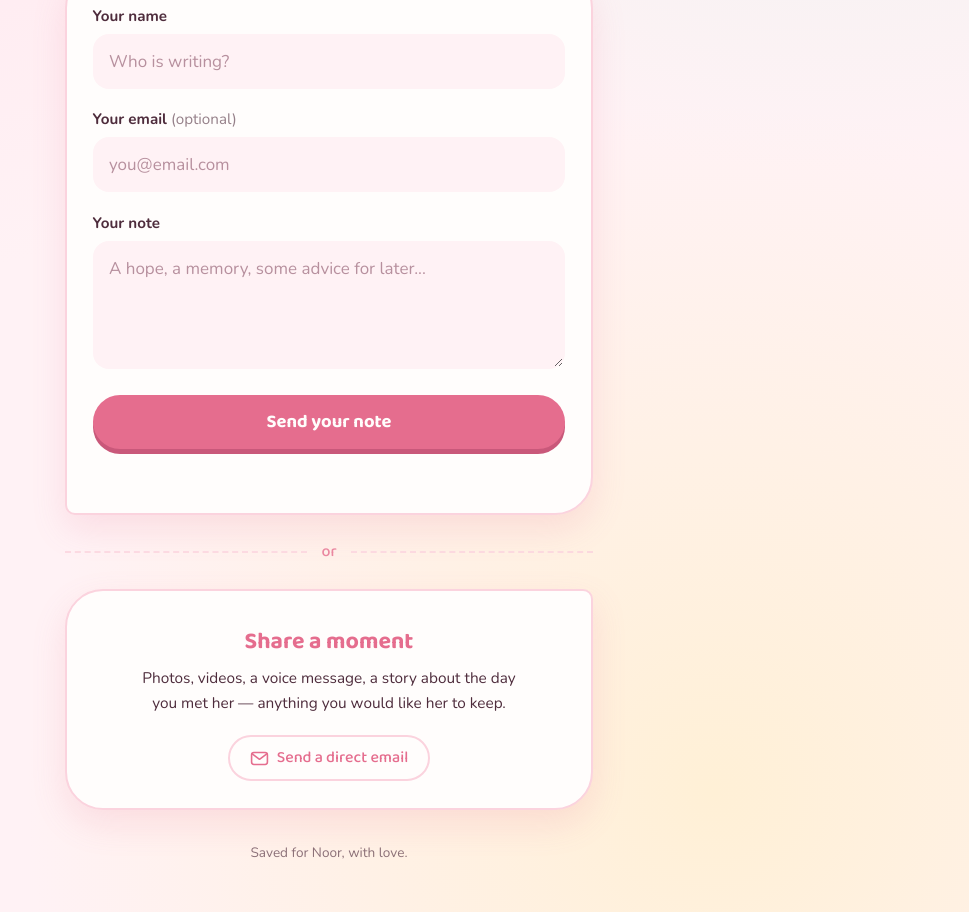
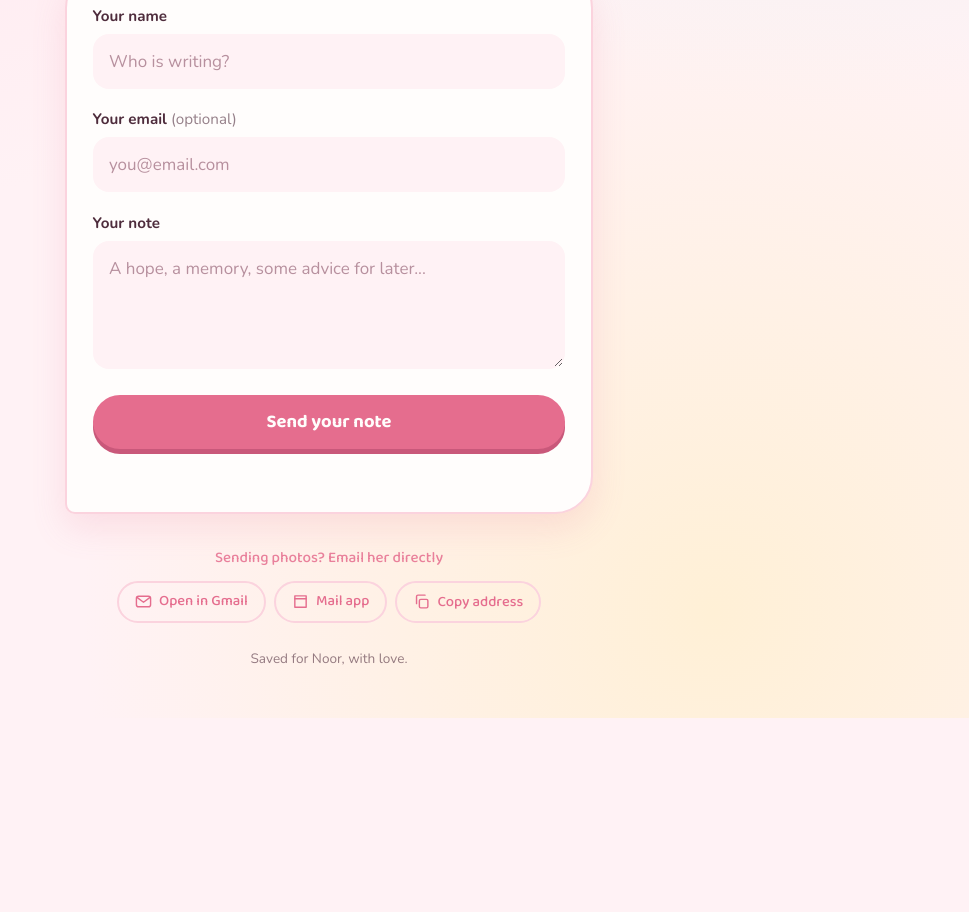
Before and after one commit to 9oorwh/9oorwh.github.io, a plain HTML site: page index.html in a window 1280 px wide. Shown: the part 585-1497 px from the top of the page, without its empty margins (311-1280 px from the left). After the commit the page ends 1303 px from the top, so only its background shows below. Drawn offline with nearby package versions, Linux system fonts and the light colour scheme.

Commit message:
layout changes

```diff
--- a/index.html
+++ b/index.html
@@ -15,7 +15,6 @@
     --rose:#E56D8E;
     --deep:#4E2C3C;
     --cream:#FFFDFC;
-    --butter:#FFE6A8;
   }
   *{box-sizing:border-box}
 
@@ -46,19 +45,10 @@
     aspect-ratio:1;
     animation:bob 6s ease-in-out infinite;
   }
-  .photo img{
-    width:100%;height:100%;
-    object-fit:cover;
-    display:block;
-    clip-path:url(#flower);
-  }
-  .photo::before{                 /* petal edge behind the flower */
-    content:"";
-    position:absolute;
-    inset:-7px;
-    background:var(--petal);
-    clip-path:url(#flower);
-    z-index:-1;
+  .photo img{width:100%;height:100%;object-fit:cover;display:block;clip-path:url(#flower)}
+  .photo::before{
+    content:"";position:absolute;inset:-7px;
+    background:var(--petal);clip-path:url(#flower);z-index:-1;
   }
   @keyframes bob{50%{transform:translateY(-9px) rotate(1.5deg)}}
 
@@ -66,21 +56,16 @@
     font-family:"Baloo 2",system-ui,sans-serif;
     font-weight:700;
     font-size:clamp(2.5rem,11vw,3.8rem);
-    line-height:1;
-    letter-spacing:-.5px;
-    margin:0 0 .5rem;
-    color:var(--rose);
+    line-height:1;letter-spacing:-.5px;
+    margin:0 0 .5rem;color:var(--rose);
   }
   .hero p{margin:0 auto 2.25rem;max-width:25rem}
 
-  /* floating doodles */
   .doodle{position:absolute;pointer-events:none;opacity:.85}
   .d1{top:6%;left:-4%;width:34px;animation:drift 7s ease-in-out infinite}
   .d2{top:26%;right:-3%;width:26px;animation:drift 9s ease-in-out infinite reverse}
   .d3{top:2%;right:16%;width:20px;animation:drift 8s ease-in-out infinite .8s}
   @keyframes drift{50%{transform:translateY(-12px) rotate(-10deg)}}
-
-
 
   /* ---------- age ribbon ---------- */
   .clock{
@@ -98,10 +83,9 @@
 
   /* ---------- note card ---------- */
   .card{
-    position:relative;
     background:var(--cream);
     border:2px solid var(--petal);
-    border-radius:38px 38px 38px 10px;   /* speech bubble */
+    border-radius:38px 38px 38px 10px;
     padding:2rem 1.6rem 1.7rem;
     box-shadow:0 14px 34px rgba(229,109,142,.16);
   }
@@ -110,8 +94,7 @@
   .opt{font-weight:400;opacity:.6}
   .field{margin-bottom:1.15rem}
   input,textarea{
-    width:100%;
-    font:inherit;color:inherit;
+    width:100%;font:inherit;color:inherit;
     padding:.75rem .9rem;
     background:var(--blush);
     border:2px solid transparent;
@@ -121,67 +104,26 @@
   input::placeholder,textarea::placeholder{color:#B7909E}
   input:hover,textarea:hover{border-color:var(--petal)}
   textarea{min-height:8rem;resize:vertical;line-height:1.65}
-  input:focus,textarea:focus,button:focus-visible{
+  input:focus,textarea:focus,button:focus-visible,a:focus-visible{
     outline:3px solid var(--rose);outline-offset:2px;border-color:transparent;
   }
   .hp{position:absolute;left:-9999px}
 
-  button{
+  .send{
     width:100%;
     font-family:"Baloo 2",sans-serif;
     font-size:1.15rem;font-weight:700;
-    color:var(--cream);
-    background:var(--rose);
+    color:var(--cream);background:var(--rose);
     border:none;border-radius:999px;
-    padding:.75rem;
-    cursor:pointer;
+    padding:.75rem;cursor:pointer;
     box-shadow:0 5px 0 #C9587A;
     transition:transform .1s,box-shadow .1s;
   }
-  button:hover{transform:translateY(2px);box-shadow:0 3px 0 #C9587A}
-  button:active{transform:translateY(5px);box-shadow:0 0 0 #C9587A}
-  button[disabled]{opacity:.65;cursor:wait;transform:none;box-shadow:0 5px 0 #C9587A}
+  .send:hover{transform:translateY(2px);box-shadow:0 3px 0 #C9587A}
+  .send:active{transform:translateY(5px);box-shadow:0 0 0 #C9587A}
+  .send[disabled]{opacity:.65;cursor:wait;transform:none;box-shadow:0 5px 0 #C9587A}
 
-  /* share-a-moment card */
-  .share{
-    text-align:center;
-    border-radius:38px 10px 38px 38px;   /* mirrored bubble */
-  }
-  .share h2{
-    font-family:"Baloo 2",sans-serif;
-    font-size:1.45rem;font-weight:700;
-    color:var(--rose);
-    margin:0 0 .4rem;
-  }
-  .share p{margin:0 auto 1.25rem;max-width:24rem;font-size:.96rem}
-
-  /* or divider between the two cards */
-  .or{
-    display:flex;align-items:center;gap:.9rem;
-    margin:1.5rem 0;
-    font-family:"Baloo 2",sans-serif;
-    font-size:1rem;
-    color:var(--rose);
-    opacity:.8;
-  }
-  .or::before,.or::after{content:"";flex:1;border-top:2px dashed var(--petal)}
-  .mailbtn{
-    display:inline-flex;align-items:center;gap:.5rem;
-    font-family:"Baloo 2",sans-serif;
-    font-size:1rem;font-weight:500;
-    color:var(--rose);
-    text-decoration:none;
-    background:var(--cream);
-    border:2px solid var(--petal);
-    border-radius:999px;
-    padding:.5rem 1.2rem;
-    transition:background .15s,border-color .15s;
-  }
-  .mailbtn:hover{background:var(--blush);border-color:var(--rose)}
-  .mailbtn:focus-visible{outline:3px solid var(--rose);outline-offset:2px}
-  .mailbtn svg{width:19px;height:19px;flex:none}
-
-  #status{margin:.9rem 0 0;font-size:.95rem;min-height:1.4rem;text-align:center}
+  #status{margin:.9rem 0 0;font-size:.9rem;min-height:1.3rem;text-align:center}
 
   .thanks{text-align:center;padding:1.5rem .5rem}
   .thanks svg{width:54px;margin-bottom:.4rem}
@@ -189,27 +131,45 @@
   .thanks p{margin:0}
   [hidden]{display:none}
 
-  footer{text-align:center;font-size:.85rem;opacity:.65;margin-top:2rem}
+  /* ---------- direct email ---------- */
+  .direct{text-align:center;margin-top:2rem}
+  .direct-title{
+    font-family:"Baloo 2",sans-serif;
+    font-size:.95rem;color:var(--rose);
+    margin:0 0 .7rem;opacity:.85;
+  }
+  .btnrow{display:flex;flex-wrap:wrap;justify-content:center;gap:.5rem}
+  .mailbtn{
+    display:inline-flex;align-items:center;gap:.45rem;
+    font-family:"Baloo 2",sans-serif;
+    font-size:.92rem;font-weight:500;
+    color:var(--rose);text-decoration:none;
+    background:none;cursor:pointer;
+    border:2px solid var(--petal);
+    border-radius:999px;
+    padding:.42rem 1rem;
+    transition:background .15s,border-color .15s;
+  }
+  .mailbtn:hover{background:var(--cream);border-color:var(--rose)}
+  .mailbtn svg{width:17px;height:17px;flex:none}
+  .sig{font-size:.85rem;opacity:.6;margin:1.6rem 0 0;text-align:center}
 
-  @media (prefers-reduced-motion:reduce){
-    *{animation:none!important;transition:none!important}
-  }
+  @media (prefers-reduced-motion:reduce){*{animation:none!important;transition:none!important}}
 </style>
 </head>
 <body>
 
-<!-- flower mask used by the photo -->
 <svg width="0" height="0" aria-hidden="true">
   <defs>
     <clipPath id="flower" clipPathUnits="objectBoundingBox">
-      <circle cx=".5"   cy=".5"   r=".34"/>
-      <circle cx=".81"  cy=".5"   r=".19"/>
+      <circle cx=".5" cy=".5" r=".34"/>
+      <circle cx=".81" cy=".5" r=".19"/>
       <circle cx=".719" cy=".719" r=".19"/>
-      <circle cx=".5"   cy=".81"  r=".19"/>
+      <circle cx=".5" cy=".81" r=".19"/>
       <circle cx=".281" cy=".719" r=".19"/>
-      <circle cx=".19"  cy=".5"   r=".19"/>
+      <circle cx=".19" cy=".5" r=".19"/>
       <circle cx=".281" cy=".281" r=".19"/>
-      <circle cx=".5"   cy=".19"  r=".19"/>
+      <circle cx=".5" cy=".19" r=".19"/>
       <circle cx=".719" cy=".281" r=".19"/>
     </clipPath>
   </defs>
@@ -228,12 +188,9 @@
   </svg>
 
   <section class="hero">
-    <div class="photo">
-      <img src="image.jpg" alt="Noor as a baby">
-    </div>
+    <div class="photo"><img src="image.jpg" alt="Noor as a baby"></div>
     <h1>Notes for Noor</h1>
-    <p>She is too little to read these yet. Leave one anyway — she will have them all one day.</p>
-
+    <p>She is too little to read these yet. Leave one anyway &mdash; she will have them all one day.</p>
     <p class="clock">
       <span id="age"></span>
       <span class="dot">&hearts;</span>
@@ -264,7 +221,7 @@
           placeholder="A hope, a memory, some advice for later..."></textarea>
       </div>
 
-      <button type="submit">Send your note</button>
+      <button type="submit" class="send">Send your note</button>
       <p id="status" role="status"></p>
     </form>
 
@@ -275,37 +232,49 @@
       <h2>Tucked away safely</h2>
       <p>Thank you for writing to her.</p>
     </div>
-
   </div>
 
-
-  <p class="or">or</p>
-
-  <div class="card share">
-    <h2>Share a moment</h2>
-    <p>Photos, videos, a voice message, a story about the day you met her &mdash; anything you would like her to keep.</p>
-    <a class="mailbtn" href="mailto:9oorwh@gmail.com?subject=Note%20for%20Noor">
+  <section class="direct">
+    <p class="direct-title">Sending photos? Email her directly</p>
+    <div class="btnrow">
+      <a class="mailbtn" target="_blank" rel="noopener"
+         href="https://mail.google.com/mail/?view=cm&amp;fs=1&amp;to=9oorwh@gmail.com&amp;su=Note%20for%20Noor">
         <svg viewBox="0 0 24 24" fill="none" stroke="currentColor" stroke-width="2"
              stroke-linecap="round" stroke-linejoin="round" aria-hidden="true">
           <rect x="2" y="4.5" width="20" height="15" rx="3"/>
           <path d="M2.8 6.2 12 13l9.2-6.8"/>
         </svg>
-        Send a direct email
+        Open in Gmail
       </a>
+
+      <a class="mailbtn" href="mailto:9oorwh@gmail.com?subject=Note%20for%20Noor">
+        <svg viewBox="0 0 24 24" fill="none" stroke="currentColor" stroke-width="2"
+             stroke-linecap="round" stroke-linejoin="round" aria-hidden="true">
+          <path d="M4 4h16v16H4z"/><path d="M4 8h16"/>
+        </svg>
+        Mail app
+      </a>
+
+      <button class="mailbtn" id="copybtn" type="button">
+        <svg viewBox="0 0 24 24" fill="none" stroke="currentColor" stroke-width="2"
+             stroke-linecap="round" stroke-linejoin="round" aria-hidden="true">
+          <rect x="9" y="9" width="12" height="12" rx="2"/>
+          <path d="M5 15V5a2 2 0 0 1 2-2h10"/>
+        </svg>
+        <span id="copytext">Copy address</span>
+      </button>
     </div>
-
-
-  <footer>Saved for Noor, with love.</footer>
+    <p class="sig">Saved for Noor, with love.</p>
+  </section>
 </main>
 
 <script>
 /* ---- how long Noor has been here ---- */
 (function () {
-  const BORN = new Date(2026, 4, 20);          // 20 May 2026
+  const BORN = new Date(2026, 4, 20);            // 20 May 2026
   const today = new Date(); today.setHours(0,0,0,0);
   const plural = (n, w) => `${n} ${w}${n === 1 ? '' : 's'}`;
 
-  // years / months / days lived
   let y = today.getFullYear() - BORN.getFullYear();
   let m = today.getMonth() - BORN.getMonth();
   let d = today.getDate() - BORN.getDate();
@@ -320,23 +289,24 @@
     ? parts.slice(0, -1).join(', ') + ' and ' + parts.at(-1)
     : parts[0];
 
-  // next birthday
   let next = new Date(today.getFullYear(), 4, 20);
   if (next < today) next = new Date(today.getFullYear() + 1, 4, 20);
-  const sleeps = Math.round((next - today) / 86400000);
+  const days = Math.round((next - today) / 86400000);
   const turning = next.getFullYear() - BORN.getFullYear();
   const ord = n => n + (['th','st','nd','rd'][(n % 100 - 20) % 10] || ['th','st','nd','rd'][n % 100] || 'th');
 
   document.getElementById('age').innerHTML = `<b>${lived}</b> in the world`;
   document.getElementById('bday').innerHTML =
-    sleeps !== 0 ? `<b>${plural(sleeps, 'day')}</b> to her ${ord(turning)} birthday`
+    days !== 0 ? `<b>${plural(days, 'day')}</b> to her ${ord(turning)} birthday`
     : turning === 0 ? `she arrived <b>today</b>`
     : `it is her <b>${ord(turning)} birthday</b> today`;
 })();
 
+/* ---- send the note ---- */
+(function () {
   const form   = document.getElementById('noteForm');
   const status = document.getElementById('status');
-const btn    = form.querySelector('button');
+  const btn    = form.querySelector('.send');
 
   form.addEventListener('submit', async (e) => {
     e.preventDefault();
@@ -367,6 +337,19 @@
       btn.disabled = false;
     }
   });
+})();
+
+/* ---- copy her address ---- */
+document.getElementById('copybtn').addEventListener('click', async function () {
+  const label = document.getElementById('copytext');
+  try {
+    await navigator.clipboard.writeText('9oorwh@gmail.com');
+    label.textContent = 'Copied!';
+  } catch {
+    label.textContent = '9oorwh@gmail.com';
+  }
+  setTimeout(() => { label.textContent = 'Copy address'; }, 2500);
+});
 </script>
 </body>
 </html>
```
Lines whose indentation alone changed are shown as unchanged.
